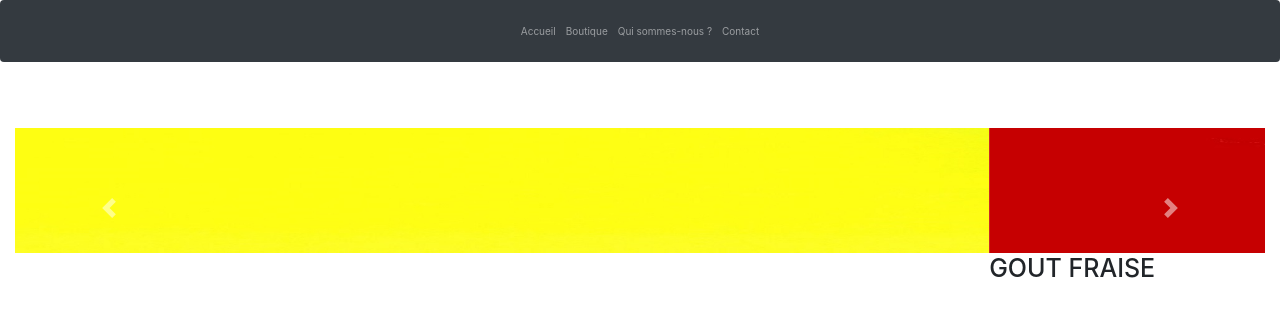
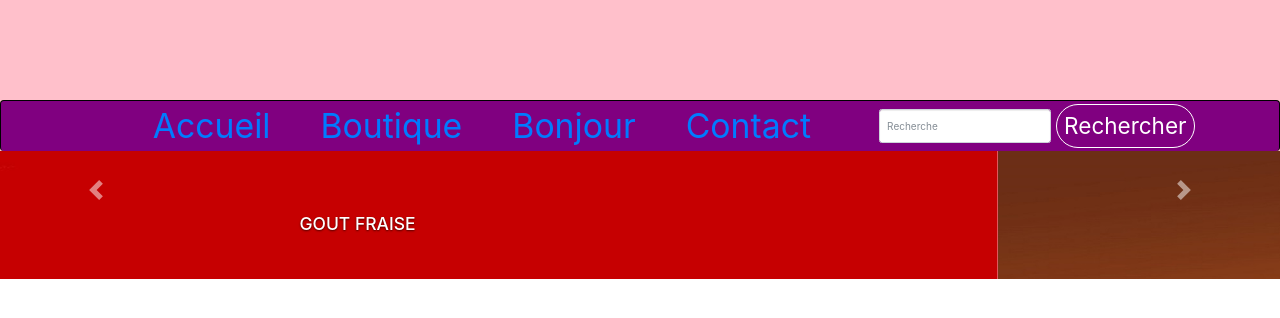
Before and after one commit to enzyro/MachouilleStyle, a plain HTML site: page accueilMachouille.html in a window 1280 px wide. Drawn offline with nearby package versions, Linux system fonts and the light colour scheme.

Commit message:
navbar header V2

```diff
--- a/accueilCSS.css
+++ b/accueilCSS.css
@@ -1,5 +1,49 @@
 
 .cont1 {
-	height : 100px;
-	padding-top : 10%;
+	height : 10em;
+	background-color: pink;
 }
+
+.cont2 {
+	background-color: pink;
+	padding:0px;
+}
+
+.cont2 {
+	margin : 0px; !important
+}
+
+
+#bootstrap-overrides{
+    display: none;
+    position: relative;
+    .transition(3s ease-in-out left);
+}
+
+.navMachouille{
+	color : purple;
+	background-color: purple;
+	padding : 0px;
+	font-size : 1.5em;
+	font-color:white;
+	margin-bottom: 0;
+	border-bottom: 5px;
+	border-color:black;
+}
+
+.itemForme {
+	padding-left:20px;
+	padding-right:20px;
+	font-color:white;
+}
+
+.btnWhite{
+	color:white;
+	border-color: white;
+	border-radius: 1em;
+	font-size : 1em;
+}
+
+#carouselTrigout{
+	padding-top:50px;
+}
--- a/accueilMachouille.html
+++ b/accueilMachouille.html
@@ -5,9 +5,10 @@
   <meta charset="utf-8">
   <meta name="viewport" content="width=device-width, initial-scale=1">
   <link rel="stylesheet" href="https://maxcdn.bootstrapcdn.com/bootstrap/3.3.7/css/bootstrap.min.css">
-  <link rel="stylesheet" href="accueilCSS.css">
+
   <link href="https://fonts.googleapis.com/css?family=Montserrat" rel="stylesheet">
   <link rel="stylesheet" href="https://maxcdn.bootstrapcdn.com/bootstrap/4.0.0-beta.2/css/bootstrap.min.css" integrity="sha384-PsH8R72JQ3SOdhVi3uxftmaW6Vc51MKb0q5P2rRUpPvrszuE4W1povHYgTpBfshb" crossorigin="anonymous">
+  <link rel="stylesheet" href="accueilCSS.css">
   <script src="https://code.jquery.com/jquery-3.2.1.slim.min.js" integrity="sha384-KJ3o2DKtIkvYIK3UENzmM7KCkRr/rE9/Qpg6aAZGJwFDMVNA/GpGFF93hXpG5KkN" crossorigin="anonymous"></script>
   <script src="https://cdnjs.cloudflare.com/ajax/libs/popper.js/1.12.3/umd/popper.min.js" integrity="sha384-vFJXuSJphROIrBnz7yo7oB41mKfc8JzQZiCq4NCceLEaO4IHwicKwpJf9c9IpFgh" crossorigin="anonymous"></script>
   <script src="https://maxcdn.bootstrapcdn.com/bootstrap/4.0.0-beta.2/js/bootstrap.min.js" integrity="sha384-alpBpkh1PFOepccYVYDB4do5UnbKysX5WZXm3XxPqe5iKTfUKjNkCk9SaVuEZflJ" crossorigin="anonymous"></script>
@@ -16,49 +17,63 @@
 
   <!--NAVBAR-->
 <body>
-  <nav class="navbar fixed-top navbar-expand-sm navbar-dark bg-dark navPetite">
+  <div class="container-fluid cont1">
+  </div>
+  <div class="container-fluid cont2">
+  <nav class="navbar navbar-expand-sm navMachouille col-sm-12">
+    <div class="container cont3">
     <button class="navbar-toggler" type="button" data-toggle="collapse" data-target="#nav-content" aria-controls="nav-content" aria-expanded="false" aria-label="Toggle navigation">
       <span class="navbar-toggler-icon"></span>
     </button>
 
   <!-- !!!!!!!!!!!!!!!!!!!!!!!!!!!!!!!!!!!!!!!!!!!!!!!!!!!!!!!!!!!!!!!!!!!!!!!!!  -->
-  <!-- NE PAS OUBLIER DE METTRE UN PADDING-TOP AU BODY DE LA TAILLE DE LA NAVBAR  -->
+  <!--           METTRE UN PADDING-TOP AU BODY DE LA TAILLE DE LA NAVBAR          -->
   <!-- !!!!!!!!!!!!!!!!!!!!!!!!!!!!!!!!!!!!!!!!!!!!!!!!!!!!!!!!!!!!!!!!!!!!!!!!!  -->
 
-    <div class="collapse navbar-collapse" id="nav-content">
-      <ul class="navbar-nav center-block">
-        <li class="nav-item">
+    <div class="collapse navbar-collapse navMachouille col-sm-12" id="nav-content">
+      <ul class="navbar-nav center-block navMachouille">
+        <li class="nav-item itemForme">
           <a class="nav-link" href="#">Accueil</a>
         </li>
-        <li class="nav-item">
+        <li class="nav-item itemForme">
           <a class="nav-link" href="#">Boutique</a>
         </li>
-        <li class="nav-item">
-          <a class="nav-link" href="#">Qui sommes-nous ?</a>
+        <li class="nav-item itemForme">
+          <a class="nav-link" href="#">Bonjour</a>
         </li>
-        <li class="nav-item">
+        <li class="nav-item itemForme">
           <a class="nav-link" href="#">Contact</a>
         </li>
       </ul>
+      <form class="form-inline my-2 my-lg-0">
+        <input class="form-control mr-sm-2" type="text" placeholder="Recherche">
+        <button class="btn btn-outline-success my-2 my-sm-0 btnWhite" type="submit">Rechercher</button>
+      </form>
     </div>
+  </div>
   </nav>
 
 <!--CAROUSEL-->
 
-<div class="container-fluid cont1">
-  <div id="carouselTrigout" class="carousel slide " data-ride="carousel">
-    <div class="carousel-inner" role="listbox">
-      <div class="carousel-item active">
+  <div id="carouselTrigout" class="carousel slide " data-ride="carousel" data-interval="1000" data-pause="hover">
+    <div class="carousel-inner " role="listbox">
+      <div class="carousel-item active ">
         <img class="d-block img-fluid" src="jaune.jpg" alt="First slide">
-        <h1> GOUT CITRON </h1>
+        <div class="carousel-caption d-none d-md-block">
+          <h3>GOUT CITRON</h3>
+        </div>
       </div>
       <div class="carousel-item">
         <img class="d-block img-fluid" src="rouge.jpg" alt="Second slide">
-        <h1> GOUT FRAISE </h1>
+        <div class="carousel-caption d-none d-md-block">
+          <h3>GOUT FRAISE</h3>
+        </div>
       </div>
       <div class="carousel-item">
         <img class="d-block img-fluid" src="marron.jpg" alt="Third slide">
-        <h1> GOUT CHOCO </h1>
+        <div class="carousel-caption d-none d-md-block">
+          <h3>GOUT CHOCO</h3>
+        </div>
       </div>
     </div>
     <a class="carousel-control-prev" href="#carouselTrigout" role="button" data-slide="prev">
```
